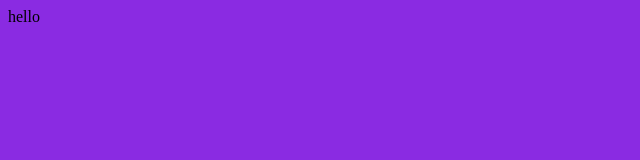
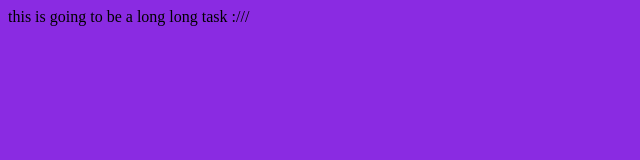
Before and after one commit to Doreamonxx/website-doreamon, a plain HTML site: page index.html in a window 1280 px wide. Shown: the whole page, without its empty margins (0-640 px from the left). Drawn offline with Linux system fonts and the light colour scheme.

Commit message:
changed text
text was changed

```diff
--- a/index.html
+++ b/index.html
@@ -7,6 +7,6 @@
     <title>Document</title>
 </head>
 <body>
-    hello
+    this is going to be a long long task :///
 </body>
 </html>
```
